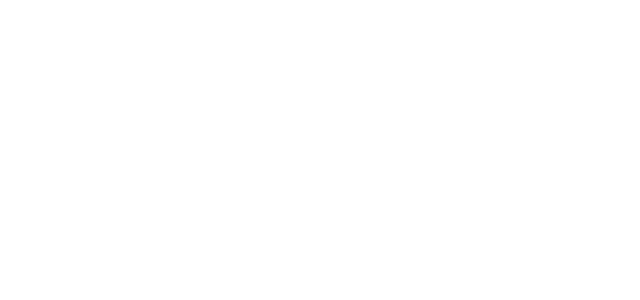
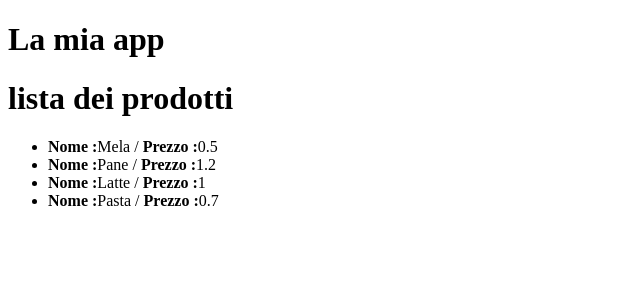
Before and after one commit to maurizio-dominici/ex-react-usereducer-spesa, a React (Vite) app: page / in a window 1280 px wide. Shown: the top 300 px of the page, without its empty margins (0-640 px from the left). Built offline with nearby package versions, Linux system fonts and the light colour scheme.

Commit message:
add milestone 1

```diff
--- a/src/App.jsx
+++ b/src/App.jsx
@@ -1,3 +1,10 @@
+import ProductList from "./assets/ProductList";
+
 export default function App() {
-  return <></>;
+  return (
+    <>
+      <h1>La mia app</h1>
+      <ProductList />
+    </>
+  );
 }
--- /dev/null
+++ b/src/assets/ProductList.jsx
@@ -0,0 +1,25 @@
+import products from "../js/products";
+
+export default function ProductList() {
+  console.log(products);
+
+  return (
+    <>
+      <h1>lista dei prodotti</h1>
+
+      <div>
+        <ul>
+          {products.map((product, index) => {
+            return (
+              <li key={index}>
+                <strong>Nome :</strong>
+                {product.name} / <strong>Prezzo :</strong>
+                {product.price}
+              </li>
+            );
+          })}
+        </ul>
+      </div>
+    </>
+  );
+}
--- /dev/null
+++ b/src/js/products.js
@@ -0,0 +1,8 @@
+const products = [
+  { name: "Mela", price: 0.5 },
+  { name: "Pane", price: 1.2 },
+  { name: "Latte", price: 1.0 },
+  { name: "Pasta", price: 0.7 },
+];
+
+export default products;
```
